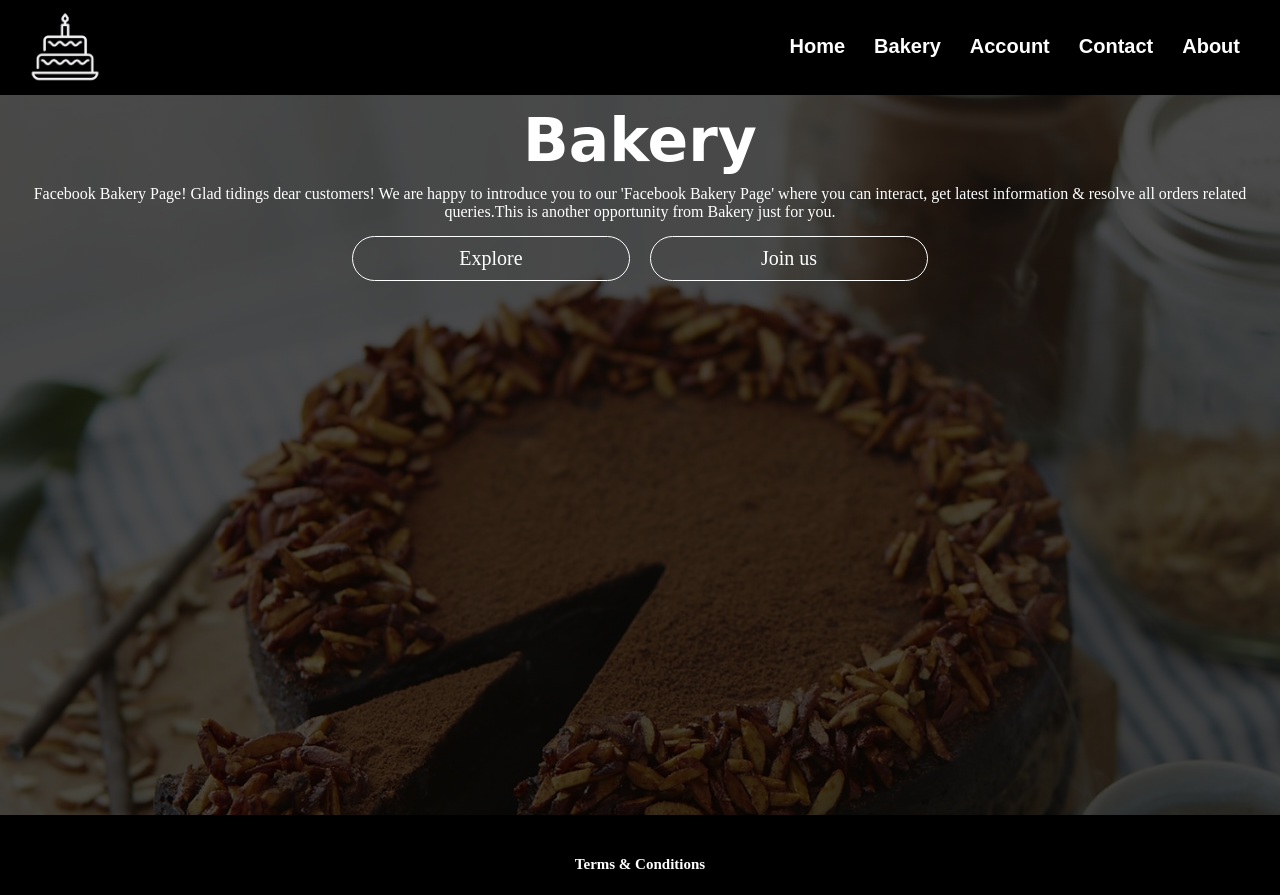
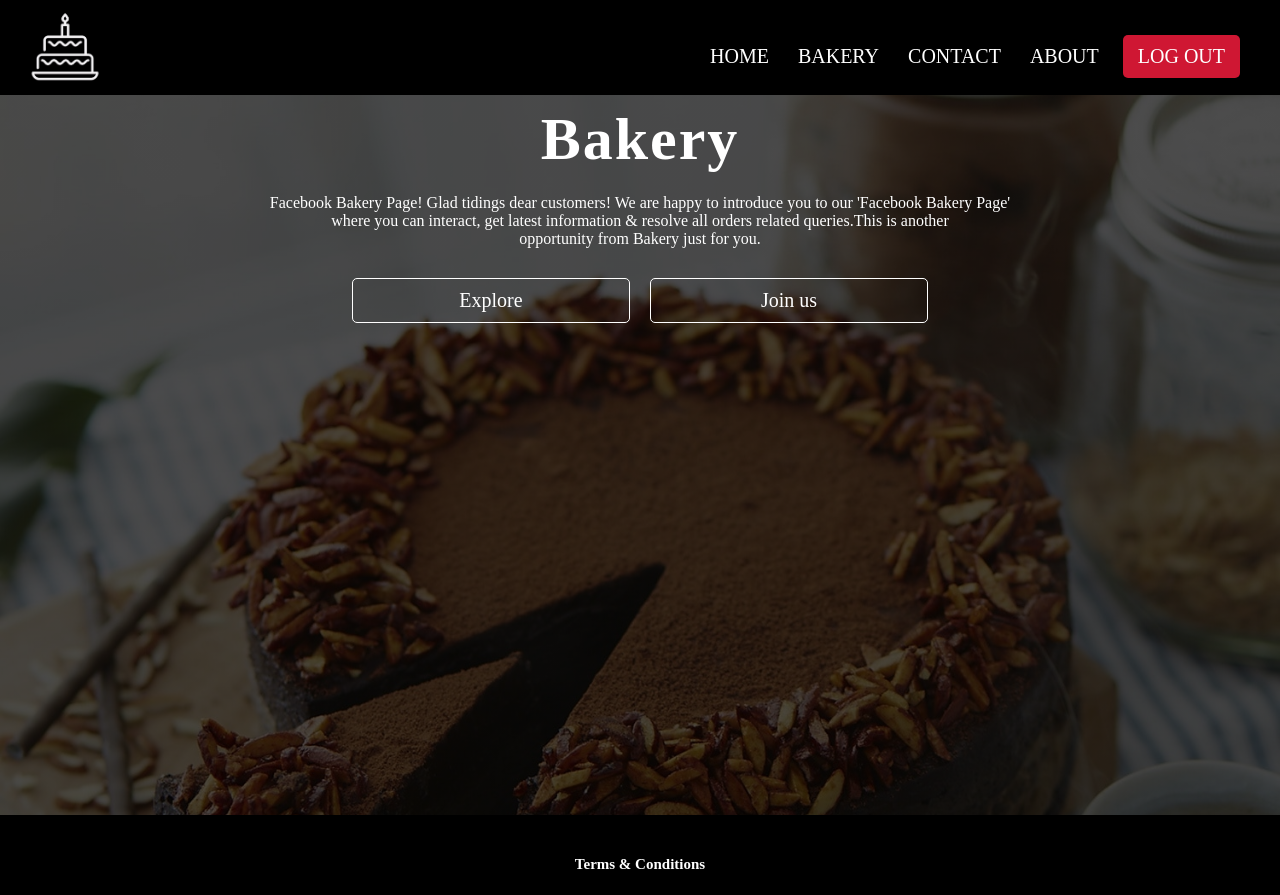
Before and after one commit to lawrenceuchenye/ecommerce, a Django app: page / in a window 1280 px wide. Run offline with Django 3.2, Linux system fonts and the light colour scheme; a user stored in the database is signed in; some libraries are stand-ins or nearby versions.

Commit message:
tweaked front-end

```diff
--- a/static/css/base.css
+++ b/static/css/base.css
@@ -17,23 +17,46 @@
   flex:1;
   text-align:right;
   margin:10px;
-  padding-right:25px;
+  padding-right:30px;
   padding-top:25px;
 }
 
 .container .nav-bar ul li{
   display:inline-block;
   margin-left:15px;
+  position:relative;
+}
+
+.container .nav-bar ul li a:after{
+ width:0;
+ height:3px;
+ background:#fff;
+ content:'';
+ display:block;
+ position:absolute;
+ bottom:-6px;
+ transition:0.5s;
+}
+
+.container .nav-bar ul li a:hover:after{
+ width:100%;
 }
 
 .container .nav-bar ul li a{
   text-decoration:none;
   color:white;
-  font-family:sans-serif;
-  font-weight:700;
+  font-family:serif;
+  font-weight:500;
   font-size:20px;
   padding:5px;
+  text-transform:uppercase;
   transition:0.5s;
+}
+
+.container .nav-bar .logout-btn{
+ background:#cf1733;
+ padding:10px;
+ border-radius:5px;
 }
 
 .container .nav-bar img:nth-child(1){
@@ -51,8 +74,8 @@
 .container .info h1{
   opacity:0;
   color:white;
-  font-family:cursive;
   font-size:60px;
+  letter-spacing:2px;
   margin:10px;
   animation:fade-in 2s forwards;
   animation-delay:1s;
@@ -65,6 +88,8 @@
   animation:fade-in 2s forwards;
   animation-delay:2s;
   font-family:serif;
+  text-align:center;
+  margin:20px auto;
 }
 
 .container .info .btnBx{
@@ -77,7 +102,7 @@
   width:20%;
   margin:10px;
   border:1px solid white;
-  border-radius:30px;
+  border-radius:5px;;
   padding:10px;
   position:relative;
   overflow:hidden;
@@ -101,7 +126,7 @@
   width:110px;
   height:110px;
   background:white;
-  border-radius:50%;
+  border-radius:15px;
   position:absolute;
   top:50px;
   transition:1s;
@@ -276,7 +301,8 @@
 
 
 @media only screen and (max-width:700px){
-  .container .terms{
+  .container .nav-bar{
+   background-color:#000;
   }
 
   .container .nav-bar img:nth-child(1){
@@ -299,7 +325,6 @@
     display:none;
   }
 
-
   .container .info .btnBx .btn{
     width:40%;
   }
@@ -307,7 +332,13 @@
   .container .info .btnBx .btn a{
     padding:2px;
   }
+
   .container .info .btnBx .btn span{
     transition:1.2s;
   }
+
+  .container .info h1{
+    font-family:cursive;
+  }
+
 }
--- a/templates/account.html
+++ b/templates/account.html
@@ -192,7 +192,6 @@
          });
            return false;
     }
-
      </script>
      {% endblock %}
     </footer>
--- a/templates/base.html
+++ b/templates/base.html
@@ -52,9 +52,21 @@
             <ul>
               <li><a href="#">Home</a></li>
               <li><a href="#">Bakery</a></li>
-              <li><a href="#">Account</a></li>
+               {% if request.user.is_authenticated == False %}
+              <li>
+                <a href="{% url 'account' %}">Account</a>
+              </li>
+                {% endif %}
+             </li>
               <li><a href="#">Contact</a></li>
               <li><a href="#">About</a></li>
+             {% if request.user.is_authenticated %}
+              <li>
+                <div class="logout-btn">
+                  <a href="{% url 'logout' %}">Log out</a>
+                 </div>
+             </li>
+            {% endif %}
             </ul>
             <img id="menu" src="{% static 'images/menu.svg' %}" onclick="openMenu()"/>
           </div>
@@ -73,7 +85,7 @@
         }
 
         function openMenu(){
-          $("#container").css({"height":"100vh"});
+          $("#container").css({"height":"99.5vh"});
         }
       </script>
      {% block script %}
--- a/templates/home.html
+++ b/templates/home.html
@@ -16,7 +16,7 @@
           <div class="info">
             <h1>Bakery</h1>
             <p>
-Facebook Bakery Page! Glad tidings dear customers! We are happy to introduce you to our 'Facebook Bakery Page' where you can interact, get latest information & resolve all orders related queries.This is another opportunity from Bakery just for you.
+Facebook Bakery Page! Glad tidings dear customers! We are happy to introduce you to our 'Facebook Bakery Page' <br /> where you can interact, get latest information & resolve all orders related queries.This is another <br /> opportunity from Bakery just for you.
             </p>
             <div class="btnBx">
               <div class="btn explore-btn">
```
Also changed, not shown: static/css/account.css (+5 -2 lines), db.sqlite3.
